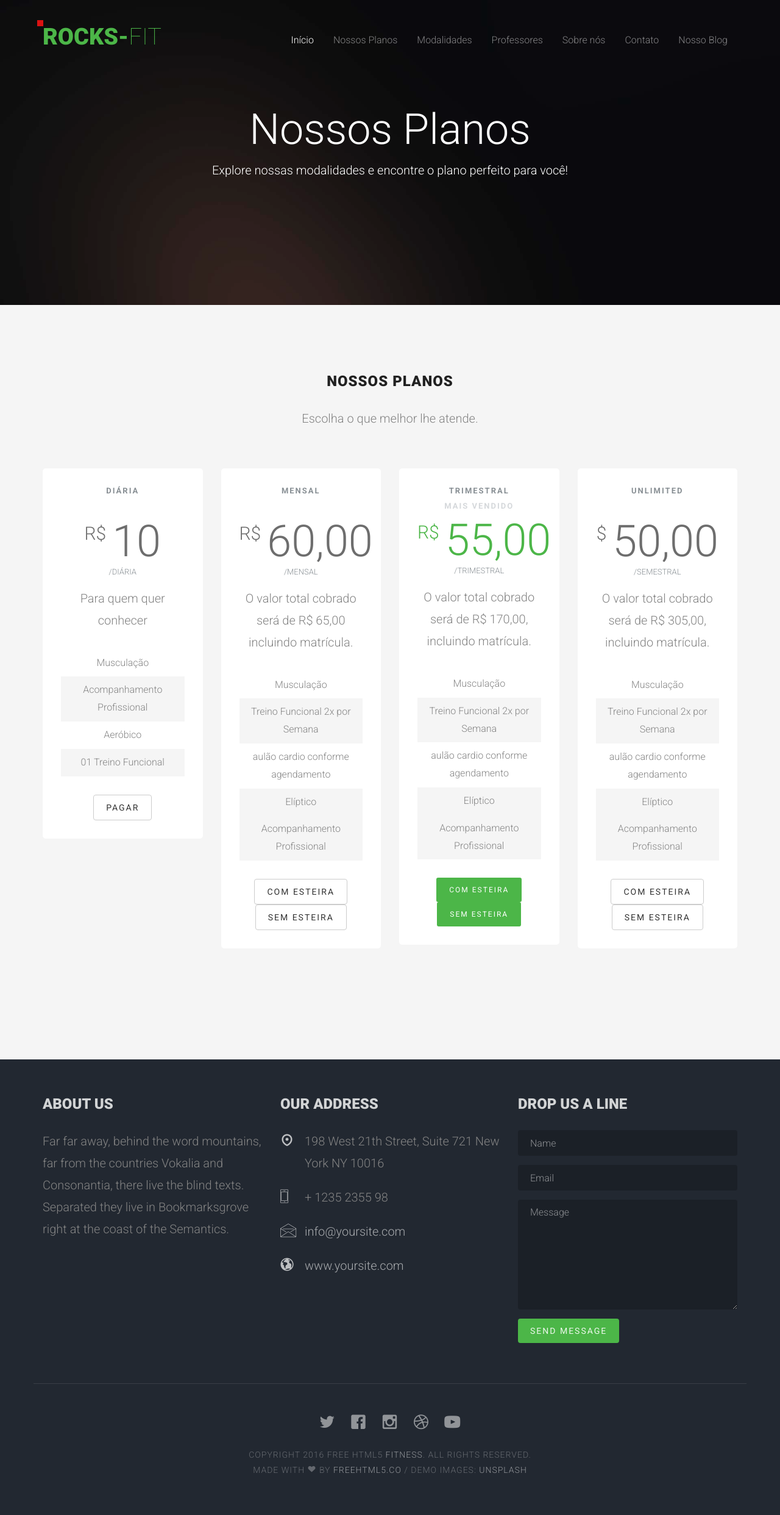
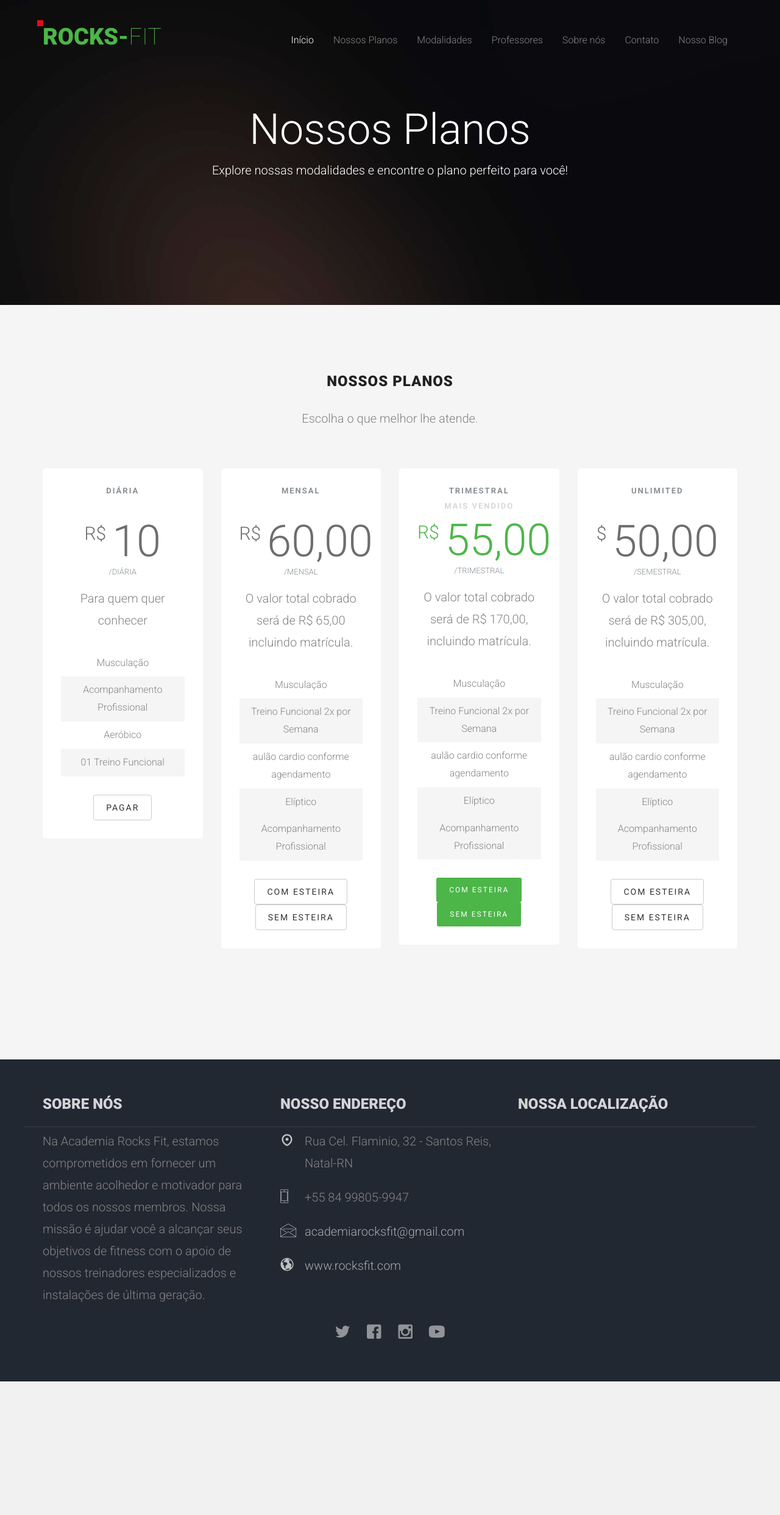
Before and after one commit to cleysoncassio/Rocks-Fit, a Django app: template blog/templates/programs.html in a window 1280 px wide. Shown: the whole page at 61% size. After the commit the page ends 2265 px from the top, so only its background shows below. Run offline with Django 3.2, Linux system fonts and the light colour scheme; the template is opened without the code that fills it, so the values that code supplies are empty; style sheets or scripts are compiled from the project's sources; some libraries are stand-ins or nearby versions; some web fonts are replaced; grey boxes are pictures that could not be loaded.

Commit message:
update styles and iframe sources for location sections

```diff
--- a/blog/templates/about.html
+++ b/blog/templates/about.html
@@ -125,9 +125,9 @@
 								<div class="col-md-4 animate-box">
 									<h3 class="section-title">Nossa Localização</h3>
 									<iframe
-										src="https://storage.googleapis.com/maps-solutions-9xk7rypt0r/locator-plus/8p8q/locator-plus.html"
-										width="100%" height="300px" style="border:1;" loading="lazy">
-									</iframe>
+									src="https://storage.googleapis.com/maps-solutions-6rgx896oqq/locator-plus/0hnf/locator-plus.html"
+									width="100%" height="300px" style="border:0;" loading="lazy">
+								</iframe>
 								</div>
 
 								<div class="row copy-right">
--- a/blog/templates/base/static/css/style.css
+++ b/blog/templates/base/static/css/style.css
@@ -483,7 +483,7 @@
 #fh5co-team-section,
 #fh5co-blog-section,
 #fh5co-contact {
-  padding: 7em 0;
+  padding: 4em 0;
 }
 @media screen and (max-width: 768px) {
   #fh5co-programs-section,
@@ -491,7 +491,7 @@
   #fh5co-team-section,
   #fh5co-blog-section,
   #fh5co-contact {
-    padding: 4em 0;
+    padding: 1em;
   }
 }
 
--- a/blog/templates/programs.html
+++ b/blog/templates/programs.html
@@ -191,65 +191,52 @@
 					<div class="container">
 						<div class="row">
 							<div class="col-md-4 animate-box">
-								<h3 class="section-title">About Us</h3>
-								<p>Far far away, behind the word mountains, far from the countries Vokalia and
-									Consonantia, there live the blind texts. Separated they live in Bookmarksgrove right
-									at the coast of the Semantics.</p>
+								<h3 class="section-title">Sobre Nós</h3>
+								<p>Na Academia Rocks Fit, estamos comprometidos em fornecer um ambiente acolhedor e
+									motivador para todos os nossos membros. Nossa missão é ajudar você a alcançar seus
+									objetivos de fitness com o apoio de nossos treinadores especializados e instalações
+									de última geração.</p>
 							</div>
 
 							<div class="col-md-4 animate-box">
-								<h3 class="section-title">Our Address</h3>
+								<h3 class="section-title">Nosso Endereço</h3>
 								<ul class="contact-info">
-									<li><i class="icon-map-marker"></i>198 West 21th Street, Suite 721 New York NY 10016
+									<li><i class="icon-map-marker"></i>Rua Cel. Flaminio, 32 - Santos Reis, Natal-RN
 									</li>
-									<li><i class="icon-phone"></i>+ 1235 2355 98</li>
-									<li><i class="icon-envelope"></i><a href="#">info@yoursite.com</a></li>
-									<li><i class="icon-globe2"></i><a href="#">www.yoursite.com</a></li>
+									<li><i class="icon-phone"></i>+55 84 99805-9947</li>
+									<li><i class="icon-envelope"></i><a
+											href="mailto:academiarocksfit@gmail.com">academiarocksfit@gmail.com</a></li>
+									<li><i class="icon-globe2"></i><a
+											href="http://www.rocksfit.com">www.rocksfit.com</a></li>
 								</ul>
 							</div>
+
 							<div class="col-md-4 animate-box">
-								<h3 class="section-title">Drop us a line</h3>
-								<form class="contact-form">
-									<div class="form-group">
-										<label for="name" class="sr-only">Name</label>
-										<input type="name" class="form-control" id="name" placeholder="Name">
+								<h3 class="section-title">Nossa Localização</h3>
+								<iframe
+								src="https://storage.googleapis.com/maps-solutions-6rgx896oqq/locator-plus/0hnf/locator-plus.html"
+								width="100%" height="300px" style="border:0;" loading="lazy">
+							</iframe>
 							</div>
-									<div class="form-group">
-										<label for="email" class="sr-only">Email</label>
-										<input type="email" class="form-control" id="email" placeholder="Email">
-									</div>
-									<div class="form-group">
-										<label for="message" class="sr-only">Message</label>
-										<textarea class="form-control" id="message" rows="7"
-											placeholder="Message"></textarea>
-									</div>
-									<div class="form-group">
-										<input type="submit" id="btn-submit" class="btn btn-send-message btn-md"
-											value="Send Message">
-									</div>
-								</form>
-							</div>
-						</div>
+
 							<div class="row copy-right">
 								<div class="col-md-6 col-md-offset-3 text-center">
 									<p class="fh5co-social-icons">
 										<a href="#"><i class="icon-twitter2"></i></a>
-									<a href="#"><i class="icon-facebook2"></i></a>
-									<a href="#"><i class="icon-instagram"></i></a>
-									<a href="#"><i class="icon-dribbble2"></i></a>
+										<a
+											href="https://www.facebook.com/profile.php?id=100007946404693&mibextid=ZbWKwL"><i
+												class="icon-facebook2"></i></a>
+										<a href="https://www.instagram.com/academiarocksfit?igsh=d3hjMW9kdmp6Y2Qw"><i
+												class="icon-instagram"></i></a>
 										<a href="#"><i class="icon-youtube"></i></a>
 									</p>
-								<p>Copyright 2016 Free Html5 <a href="#">Fitness</a>. All Rights Reserved. <br>Made with
-									<i class="icon-heart3"></i> by <a href="http://freehtml5.co/"
-										target="_blank">Freehtml5.co</a> / Demo Images: <a href="https://unsplash.com/"
-										target="_blank">Unsplash</a></p>
-							</div>
-						</div>
 								</div>
 							</div>
 			</footer>
+		</div>
 		<!-- END fh5co-page -->
 
+		</div>
 		<!-- END fh5co-wrapper -->
 
 		<!-- jQuery -->
@@ -272,5 +259,4 @@
 		<script src="js/main.js"></script>
 
 		</body>
-
-</html5>
+	</html>
--- a/blog/templates/schedule.html
+++ b/blog/templates/schedule.html
@@ -152,9 +152,9 @@
 						<div class="col-md-4 animate-box">
 							<h3 class="section-title">Nossa Localização</h3>
 							<iframe
-								src="https://storage.googleapis.com/maps-solutions-9xk7rypt0r/locator-plus/8p8q/locator-plus.html"
-								width="100%" height="300px" style="border:1;" loading="lazy">
-							</iframe>
+							src="https://storage.googleapis.com/maps-solutions-6rgx896oqq/locator-plus/0hnf/locator-plus.html"
+							width="100%" height="300px" style="border:0;" loading="lazy">
+						</iframe>
 						</div>
 
 						<div class="row copy-right">
```
Also changed, not shown: blog/templates/base/home.html (+22 -9 lines), blog/templates/contact.html (+19 -19 lines), blog/templates/index.html (+16 -22 lines), blog/templates/trainers.html (+21 -30 lines). Lines whose indentation alone changed are shown as unchanged.
